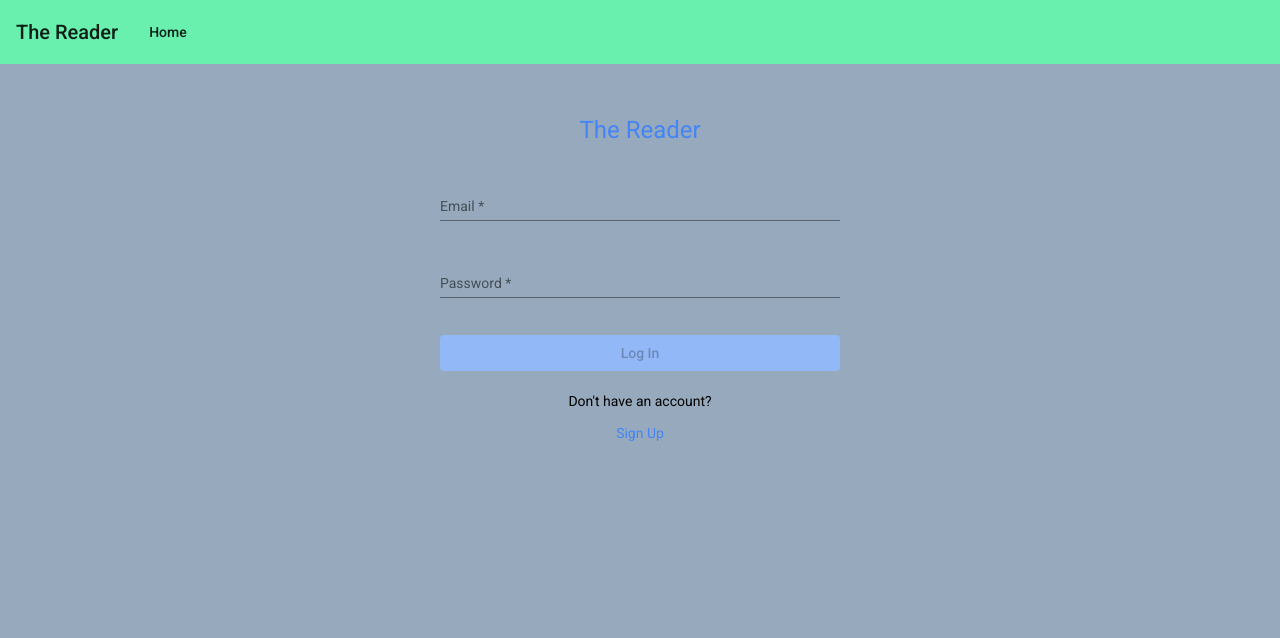
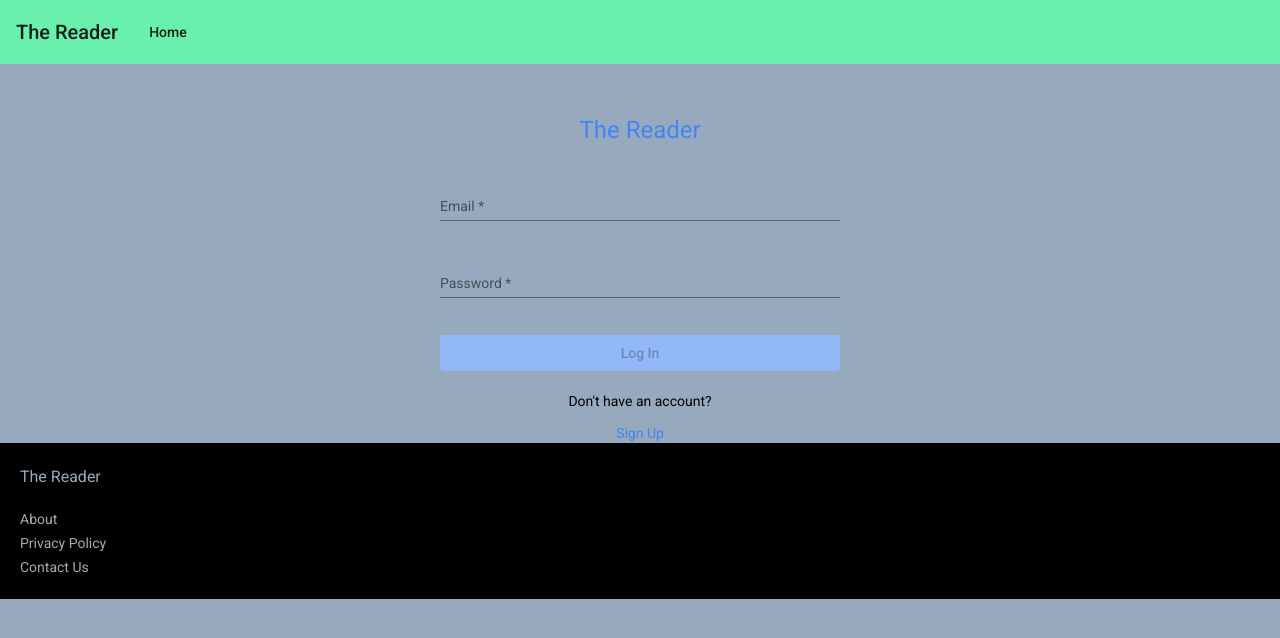
Before and after one commit to akbar2023/TheReader, an Angular app: page /home in a window 1280 px wide. Shown: the top 638 px of the page. Built offline with nearby package versions, Linux system fonts and the light colour scheme.

Commit message:
footer ok

```diff
--- a/src/app/app.component.html
+++ b/src/app/app.component.html
@@ -1,2 +1,3 @@
 <app-menu></app-menu>
 <router-outlet></router-outlet>
+<app-footer></app-footer>
--- a/src/app/auth/components/register/register.component.scss
+++ b/src/app/auth/components/register/register.component.scss
@@ -1,3 +1,6 @@
+form {
+  margin: 50px auto;
+}
 
 .container {
   width: 400px;
--- a/src/app/books/components/book-form/book-form.component.scss
+++ b/src/app/books/components/book-form/book-form.component.scss
@@ -1,5 +1,8 @@
+form {
+  margin: 50px auto;
+}
+
 .container {
-
   width: 400px;
   margin: 0 auto;
   display: grid;
--- /dev/null
+++ b/src/app/shared/components/footer/footer.component.html
@@ -0,0 +1,8 @@
+<div class="container">
+  <div class="link-container">
+    <h3>The Reader</h3>
+    <a title="about" routerLink="/">About</a>
+    <a title="privacy policy" routerLink="/">Privacy Policy</a>
+    <a title="contact us" routerLink="/">Contact Us</a>
+  </div>
+</div>
--- /dev/null
+++ b/src/app/shared/components/footer/footer.component.scss
@@ -0,0 +1,20 @@
+.container {
+  background-color: black;
+  padding: 20px;
+  display: flex;
+  color: #97aabd;
+}
+
+.link-container {
+  position: relative;
+  bottom: 0;
+  width: 100%;
+  display: flex;
+  flex-direction: column;
+  justify-content: space-between;
+}
+a {
+  text-decoration: none;
+  margin: 2px 0;
+  color: #a9a9a9;
+}
--- /dev/null
+++ b/src/app/shared/components/footer/footer.component.ts
@@ -0,0 +1,12 @@
+import { Component, OnInit } from '@angular/core';
+
+@Component({
+  selector: 'app-footer',
+  templateUrl: './footer.component.html',
+  styleUrls: ['./footer.component.scss'],
+})
+export class FooterComponent implements OnInit {
+  constructor() {}
+
+  ngOnInit(): void {}
+}
--- a/src/app/shared/shared.module.ts
+++ b/src/app/shared/shared.module.ts
@@ -3,10 +3,11 @@ import { CommonModule } from '@angular/common';
 import { MenuComponent } from './components/menu/menu.component';
 import { MaterialModule } from '../material/material.module';
 import { RouterModule } from '@angular/router';
+import { FooterComponent } from './components/footer/footer.component';
 
 @NgModule({
   imports: [CommonModule, MaterialModule, RouterModule],
-  declarations: [MenuComponent],
-  exports: [MenuComponent],
+  declarations: [MenuComponent, FooterComponent],
+  exports: [MenuComponent, FooterComponent],
 })
 export class SharedModule {}
--- a/src/index.html
+++ b/src/index.html
@@ -5,6 +5,7 @@
   <title>The Reader</title>
   <base href="/">
   <meta name="viewport" content="width=device-width, initial-scale=1">
+  <meta name="description" content="The Reader is a library manager web-app.">
   <link rel="icon" type="image/x-icon" href="favicon.ico">
   <link href="https://fonts.googleapis.com/css?family=Roboto:300,400,500&display=swap" rel="stylesheet">
   <link href="https://fonts.googleapis.com/icon?family=Material+Icons" rel="stylesheet">
```
Also changed, not shown: 1 other file (tests, documents, lock files or other folders).
